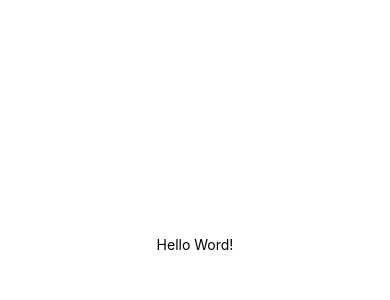
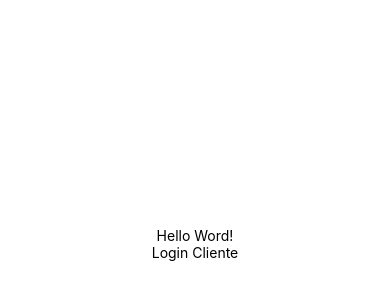
Before and after one commit to ICEI-PUC-Minas-PMV-ADS/Pet-s-Car, a React Native app in the folder src/PetsCar/: screen / in a window 390 px wide. Shown: the part 178-478 px from the top of the page. Built offline with nearby package versions, Linux system fonts and the light colour scheme.

Commit message:
add pagina login cliente

```diff
--- a/src/PetsCar/App.js
+++ b/src/PetsCar/App.js
@@ -1,12 +1,14 @@
 import { StatusBar } from 'expo-status-bar';
 import { StyleSheet, Text, View } from 'react-native';
 import WelcomePage from './pages/Mariano/welcomePage';
+import LoginCliente from './pages/JoaoJorges/loginCliente';
 
 
 export default function App() {
   return (
     <View style={styles.container}>
       <WelcomePage/>
+      <LoginCliente/>
 
     </View>
   );
--- /dev/null
+++ b/src/PetsCar/pages/JoaoJorges/loginCliente.js
@@ -0,0 +1,10 @@
+import { Text } from 'react-native';
+
+const LoginCliente = ()=>{
+
+    return(
+        <Text>Login Cliente</Text>
+    )
+}
+
+export default LoginCliente
```
Also changed, not shown: 2 other files (tests, documents, lock files or other folders).
